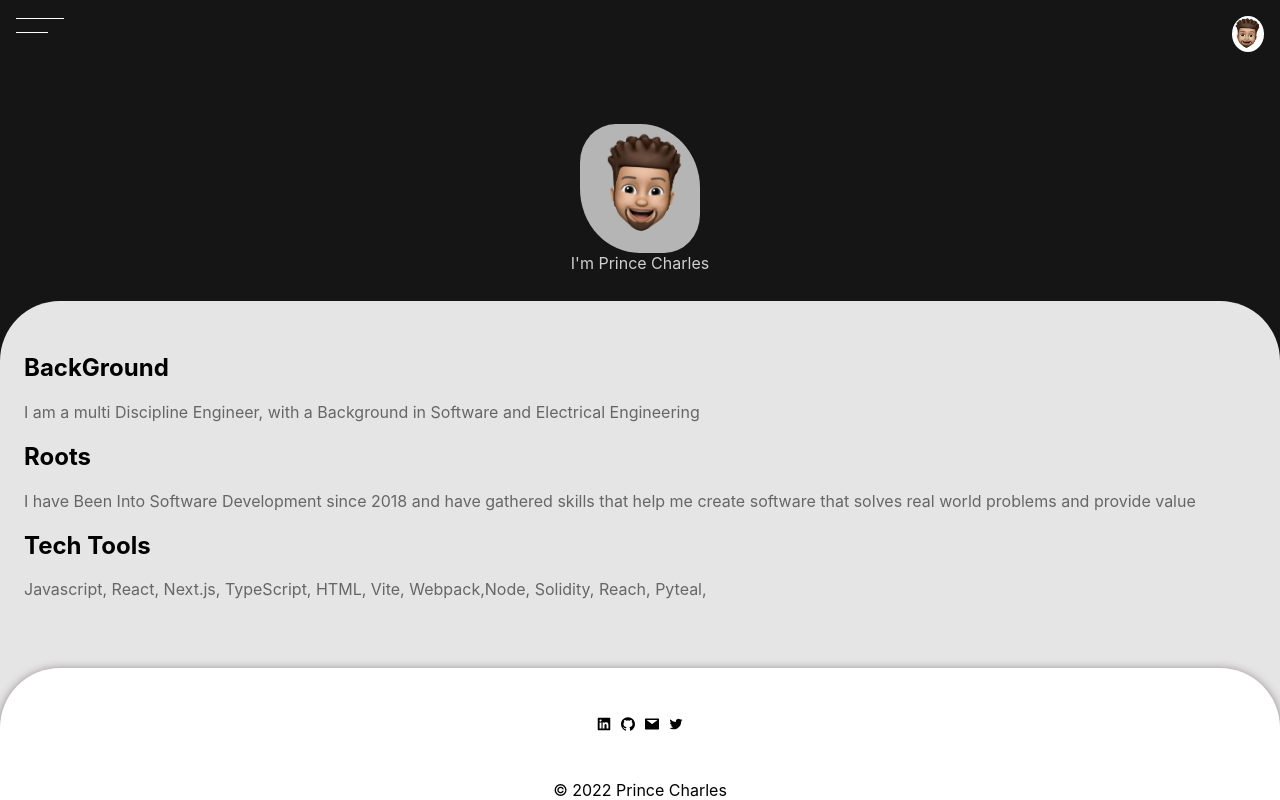
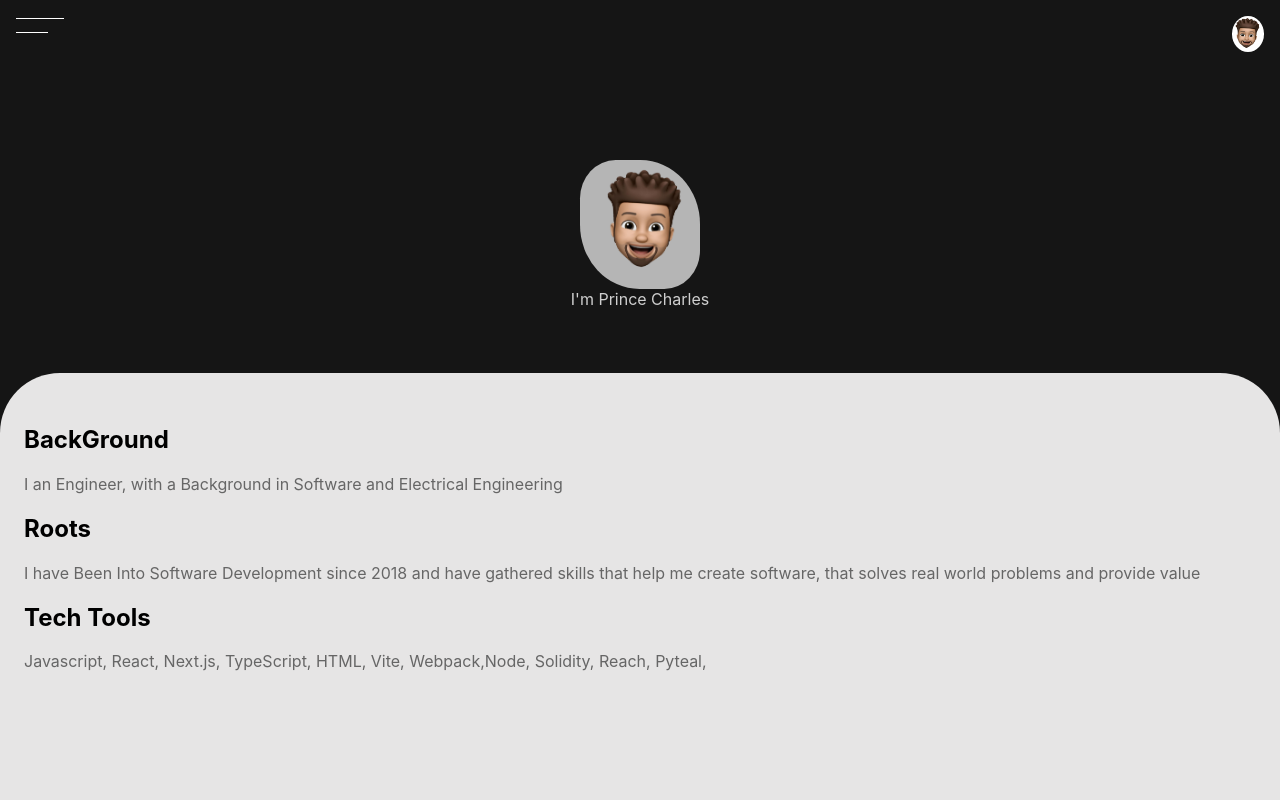
Before and after one commit to prince-hope1975/portfolio_next, a Next.js app: page /about in a window 1280 px wide. Built offline with nearby package versions, Linux system fonts and the light colour scheme.

Commit message:
Updated fiie

```diff
--- a/package.json
+++ b/package.json
@@ -13,7 +13,6 @@
     "react": "17.0.2",
     "react-dom": "17.0.2",
     "react-icons": "^4.3.1",
-    "react-intersection-observer": "^8.33.1",
     "sass": "^1.49.9",
     "scss": "^0.2.4",
     "sharp": "^0.30.1"
--- a/pages/about.tsx
+++ b/pages/about.tsx
@@ -1,19 +1,17 @@
 import { useEffect, useRef, useState } from "react";
 import gsap from "gsap";
 import Head from "next/head";
-import Footer from "../components/footer"
+import Footer from "../components/footer";
 import { Squiggles } from "./contact";
-import styles from "../styles/about.module.css"
+import styles from "../styles/about.module.css";
 import { Logo } from ".";
 import { Blob } from "../components/footer";
 import { useGlobalContext } from "../context";
 
-
 const About = () => {
   const ref = useRef();
   const [tl, setTl] = useState(gsap.timeline({ paused: false }));
-  const {active, setModal} = useGlobalContext()
-
+  const { active, setModal } = useGlobalContext();
 
   useEffect(() => {
     tl.from(ref.current, {
@@ -21,7 +19,7 @@ const About = () => {
       opacity: 0,
       duration: 0.3,
     });
-    setModal(false)
+    setModal(false);
   }, []);
   return (
     <>
@@ -34,20 +32,30 @@ const About = () => {
         <link rel="icon" href="/png.ico" />
       </Head>
       <div className={styles.container}>
-        <main className={styles.main}  ref={ref}>
+        <main className={styles.main} ref={ref}>
           <Logo className={styles.logo} />
           {"I'm Prince Charles"}
         </main>
         <Blob className={styles.blob}>
           <h2>BackGround</h2>
-        <p>I am a multi Discipline Engineer, with a Background in Software and Electrical Engineering</p>
-        <h2>Roots</h2>
-        <p>I have Been Into Software Development since 2018 and have gathered skills that help me create software that solves real world problems and provide value</p>
-        <h2>Tech Tools</h2>
-        <p>Javascript, React, Next.js, TypeScript, HTML, Vite, Webpack,Node, Solidity, Reach, Pyteal,</p>
-          </Blob>
+          <p>
+            I an Engineer, with a Background in Software and Electrical
+            Engineering
+          </p>
+          <h2>Roots</h2>
+          <p>
+            I have Been Into Software Development since 2018 and have gathered
+            skills that help me create software, that solves real world problems
+            and provide value
+          </p>
+          <h2>Tech Tools</h2>
+          <p>
+            Javascript, React, Next.js, TypeScript, HTML, Vite, Webpack,Node,
+            Solidity, Reach, Pyteal,
+          </p>
+        </Blob>
         <Squiggles />
-        <Footer />
+        {/* <Footer /> */}
       </div>
     </>
   );
--- a/styles/Home.module.css
+++ b/styles/Home.module.css
@@ -205,7 +205,6 @@
 }
 .inspiration span{
   color: hsl(0, 0%, 50%);
-
 }
 
 .end {
--- a/styles/about.module.css
+++ b/styles/about.module.css
@@ -17,9 +17,9 @@
 }
 .blob{
     height: 100%;
-    overflow-y: scroll;
+    /* overflow-y: scroll; */
     background: hsl(0, 2%, 90%);
-    padding: 2rem 1.5rem 10rem 1.5rem;
+    padding: 2rem 1.5rem 1rem 1.5rem;
     margin-top: 1rem;
 }
 .blob p{
```
Also changed, not shown: components/footer.tsx (+2 -7 lines), pages/index.tsx (+6 -10 lines), pages/projects.tsx (+20 -19 lines), data/ProjectsData.ts (renamed from components/ProjectsData.ts), data/footerData.ts (renamed from components/footerData.ts), 1 other file (tests, documents, lock files or other folders).
